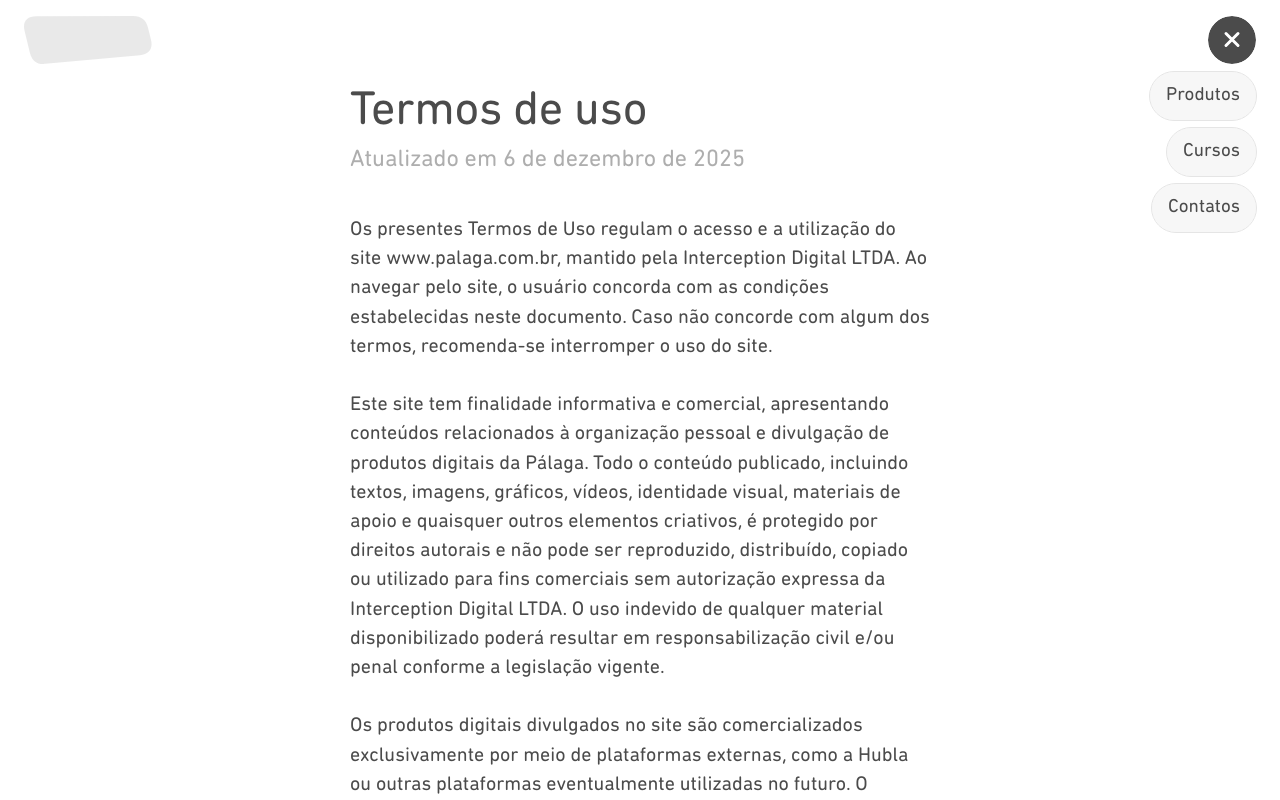
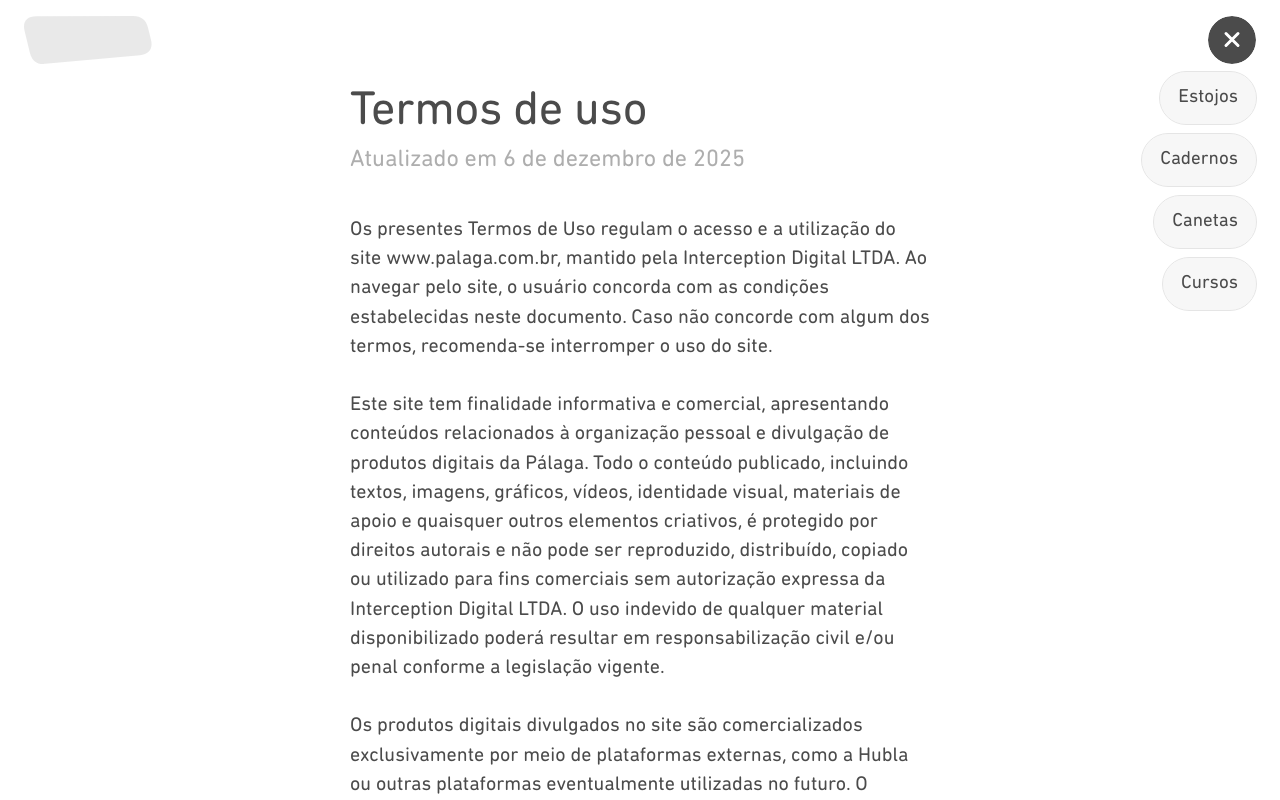
Before and after one commit to FelipeSilveiraChaves/Palaga-s-Product, a Next.js app in the folder quatrogavetas-lp1/: page /terms in a window 1280 px wide. Both pictures are taken after a click on the button 1232 px from the left and 40 px from the top of the page. Shown: the top 800 px of the page. Built offline with nearby package versions, Linux system fonts and the light colour scheme.

Commit message:
new buttons test.v2

```diff
--- a/quatrogavetas-lp1/src/app/components/button.tsx
+++ b/quatrogavetas-lp1/src/app/components/button.tsx
@@ -23,12 +23,13 @@ export default function Button({
   className,
 }: ButtonProps) {
   const base =
-    "rounded-full text-[19px] px-4 h-12 inline-flex justify-center items-center cursor-pointer select-none " +
-    "transition-colors duration-150 ease-out";
+  "rounded-full text-[19px] leading-[19px] px-[18px] pt-4 pb-[17px] inline-flex items-center justify-center " +
+  "cursor-pointer select-none transition-colors duration-150 ease-out";
+
 
   const variants = {
     default:
-      "bg-carbon-50 text-carbon-800 hover:bg-[#E5E5E5] outline outline-1 outline-[#E5E5E5]",
+      "bg-carbon-50 text-carbon-800 hover:bg-[#E5E5E5]  outline-1 outline-[#E5E5E5]",
     red: "bg-[#FFC0C0] text-[#FF0000] hover:bg-[#FFB3B3]",
     dark: "bg-carbon-800 text-carbon-50 hover:bg-carbon-700",
   };
--- a/quatrogavetas-lp1/src/app/components/hamburgerButton.tsx
+++ b/quatrogavetas-lp1/src/app/components/hamburgerButton.tsx
@@ -59,16 +59,17 @@ export default function HamburgerButton() {
           />
         </div>
       </motion.button>
-      <div className={`gap-2 flex-1 flex flex-col items-end mt-2 transition-opacity duration-200 ease-in-out
+      <div className={`gap-2.5 flex-1 flex flex-col items-end mt-2 transition-opacity duration-200 ease-in-out
         ${
           isOpen
             ? "opacity-100 pointer-events-auto"
             : "opacity-0  pointer-events-none"
         }
         `}>
-          <Button href="products">Produtos</Button>
+          <Button href="products">Estojos</Button>
+          <Button href="">Cadernos</Button>
+          <Button href="">Canetas</Button>
           <Button href="">Cursos</Button>
-          <Button href="">Contatos</Button>
       </div>
     </div>
   );
```
